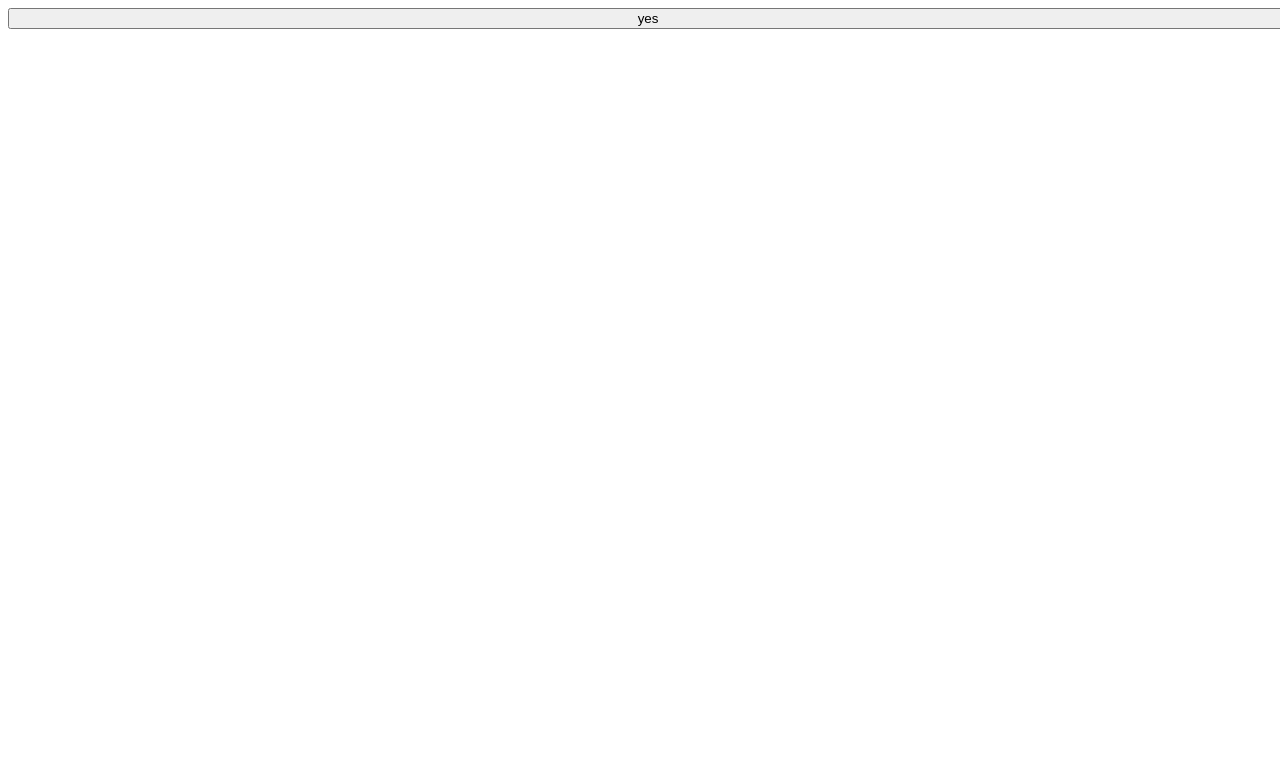
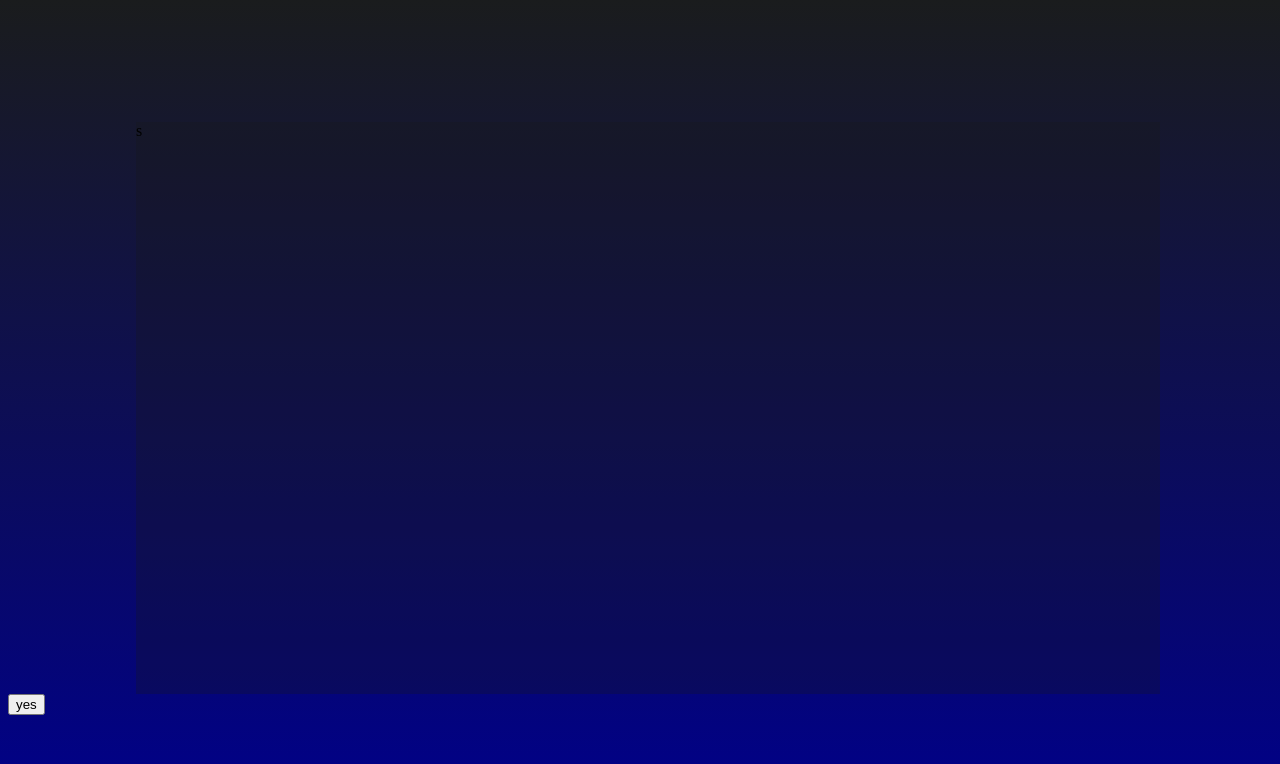
Before and after one commit to TWork1/todo-list, a website built with webpack: page src/index.html in a window 1280 px wide. Built offline with nearby package versions, Linux system fonts and the light colour scheme.

Commit message:
make task box

```diff
--- a/src/base.css
+++ b/src/base.css
@@ -1,7 +1,15 @@
 body{
-    display: flex;
-    flex-direction: column;
+    display: grid;
+    grid-template-rows: 1fr 5fr 1fr;
     height: 100vh;
     width: 100vw;
+    background-image: linear-gradient(to bottom, rgb(26, 28, 29), darkblue);
 }
 /*background-image: linear-gradient(to bottom, rgb(26, 28, 29), darkblue);*/
+#dashboard{
+    width: 80%;
+    background-color: rgba(24, 23, 23, 0.267);
+    justify-self: center;
+    flex: none;
+    margin: 0px;
+}
--- a/src/index.html
+++ b/src/index.html
@@ -9,7 +9,7 @@
     <header>
         <dialog id="form"></dialog>
     </header>
-    <div id="content"></div>
+    <div id="dashboard">s</div>
     <footer></footer>
 </body>
 </html>
--- a/src/index.js
+++ b/src/index.js
@@ -19,7 +19,7 @@ dbutton.addEventListener('click',()=>{
   document.querySelector('#form').show()
   clearform()
 })
-document.querySelector('body').appendChild(dbutton)
+document.querySelector('footer').appendChild(dbutton)
 
 document.querySelector('#task-creation').addEventListener('submit',(e)=>{
   e.preventDefault()
```
